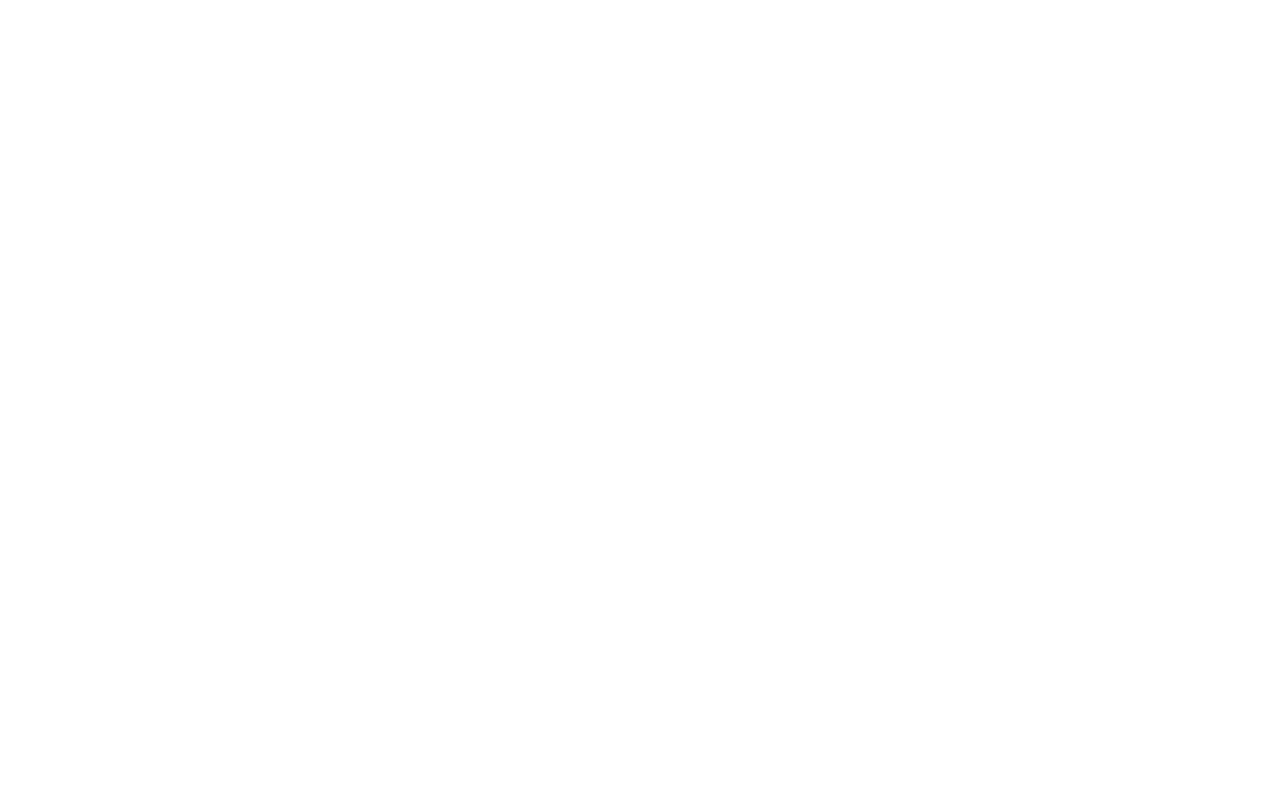
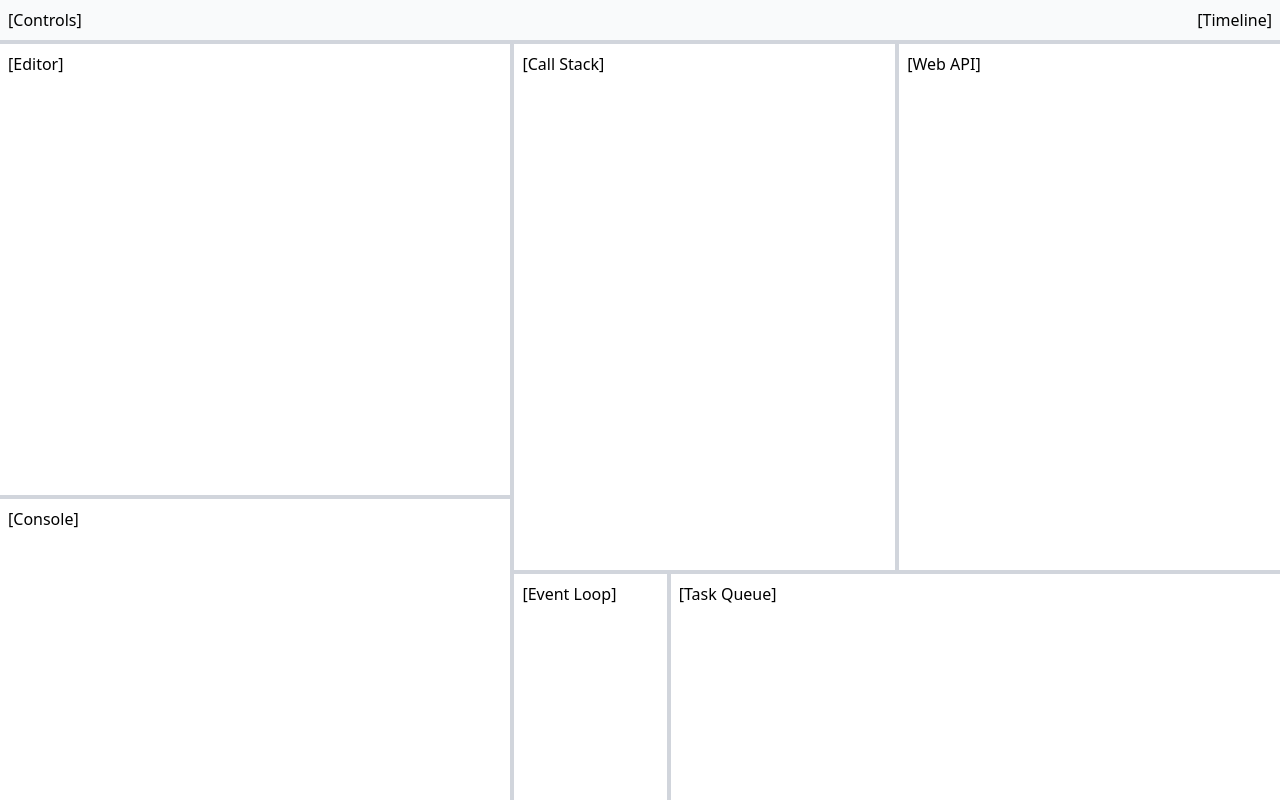
Before and after one commit to saramkim/imjs, a React (Vite) app: page / in a window 1280 px wide. Built offline with nearby package versions, Linux system fonts and the light colour scheme.

Commit message:
feat(layout): implement AppLayout with fully resizable visualization panels using placeholder divs only

```diff
--- a/src/app.tsx
+++ b/src/app.tsx
@@ -1,5 +1,5 @@
-import React from 'react';
+import { AppLayout } from './ui/layout/app-layout';
 
 export function App() {
-  return <></>;
+  return <AppLayout />;
 }
--- /dev/null
+++ b/src/ui/layout/app-layout.tsx
@@ -0,0 +1,58 @@
+import { PanelGroup, Panel, PanelResizeHandle } from 'react-resizable-panels';
+
+export function AppLayout() {
+  return (
+    <div className="h-screen w-screen flex flex-col">
+      <div className="flex justify-between items-center border-b-4 border-gray-300 p-2 bg-gray-50">
+        <div>[Controls]</div>
+        <div>[Timeline]</div>
+      </div>
+
+      <PanelGroup direction="horizontal" className="flex-1">
+        <Panel defaultSize={40}>
+          <PanelGroup direction="vertical" className="h-full">
+            <Panel defaultSize={60}>
+              <div className="h-full p-2">[Editor]</div>
+            </Panel>
+            <PanelResizeHandle className="h-1 bg-gray-300" />
+            <Panel defaultSize={40}>
+              <div className="h-full p-2">[Console]</div>
+            </Panel>
+          </PanelGroup>
+        </Panel>
+
+        <PanelResizeHandle className="w-1 bg-gray-300" />
+
+        <Panel defaultSize={60}>
+          <PanelGroup direction="vertical" className="h-full">
+            <Panel defaultSize={70}>
+              <PanelGroup direction="horizontal" className="h-full">
+                <Panel defaultSize={50}>
+                  <div className="h-full p-2">[Call Stack]</div>
+                </Panel>
+                <PanelResizeHandle className="w-1 bg-gray-300" />
+                <Panel defaultSize={50}>
+                  <div className="h-full p-2">[Web API]</div>
+                </Panel>
+              </PanelGroup>
+            </Panel>
+
+            <PanelResizeHandle className="h-1 bg-gray-300" />
+
+            <Panel defaultSize={30}>
+              <PanelGroup direction="horizontal" className="h-full">
+                <Panel defaultSize={20}>
+                  <div className="h-full p-2">[Event Loop]</div>
+                </Panel>
+                <PanelResizeHandle className="w-1 bg-gray-300" />
+                <Panel defaultSize={80}>
+                  <div className="h-full p-2">[Task Queue]</div>
+                </Panel>
+              </PanelGroup>
+            </Panel>
+          </PanelGroup>
+        </Panel>
+      </PanelGroup>
+    </div>
+  );
+}
```
